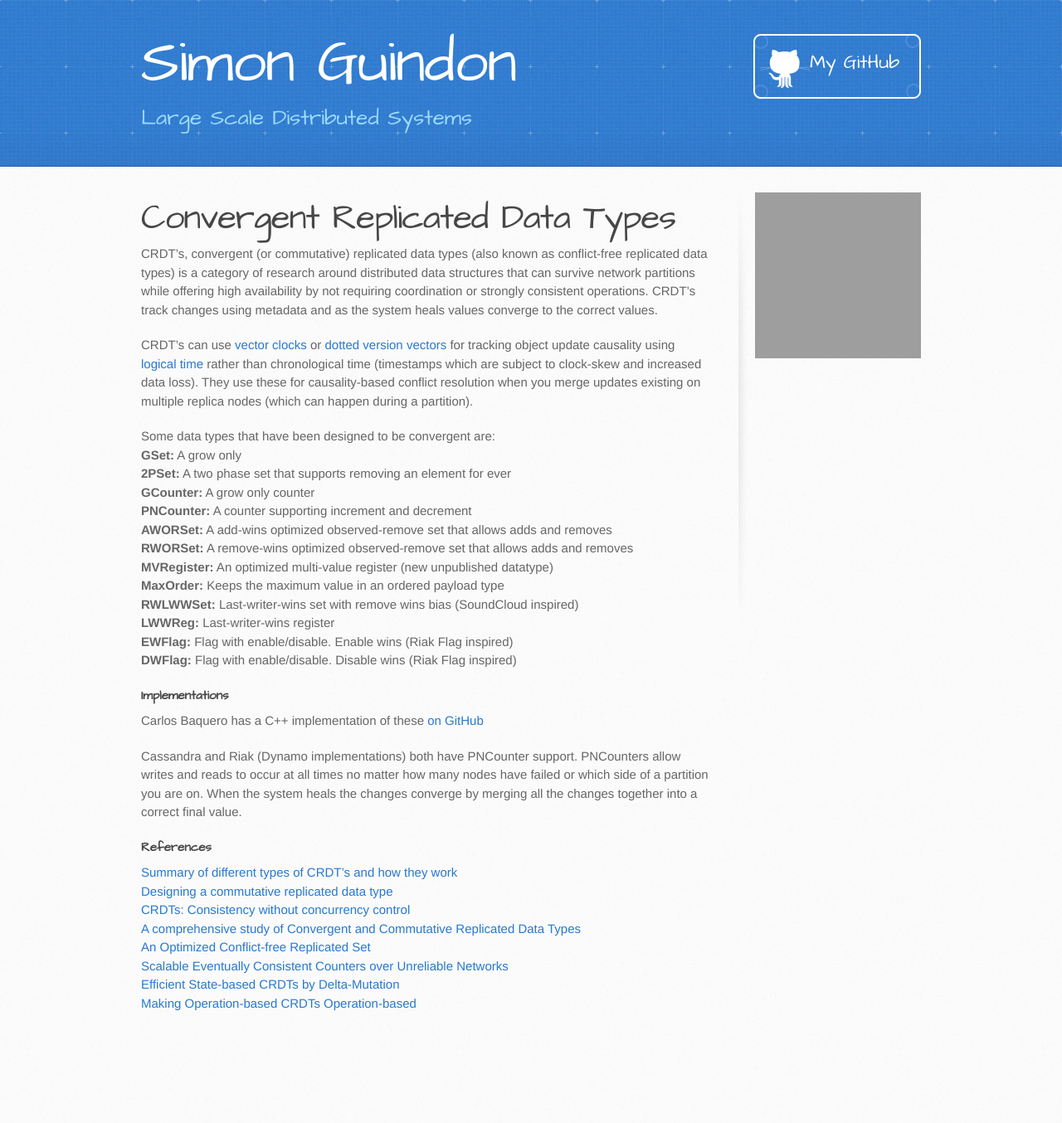
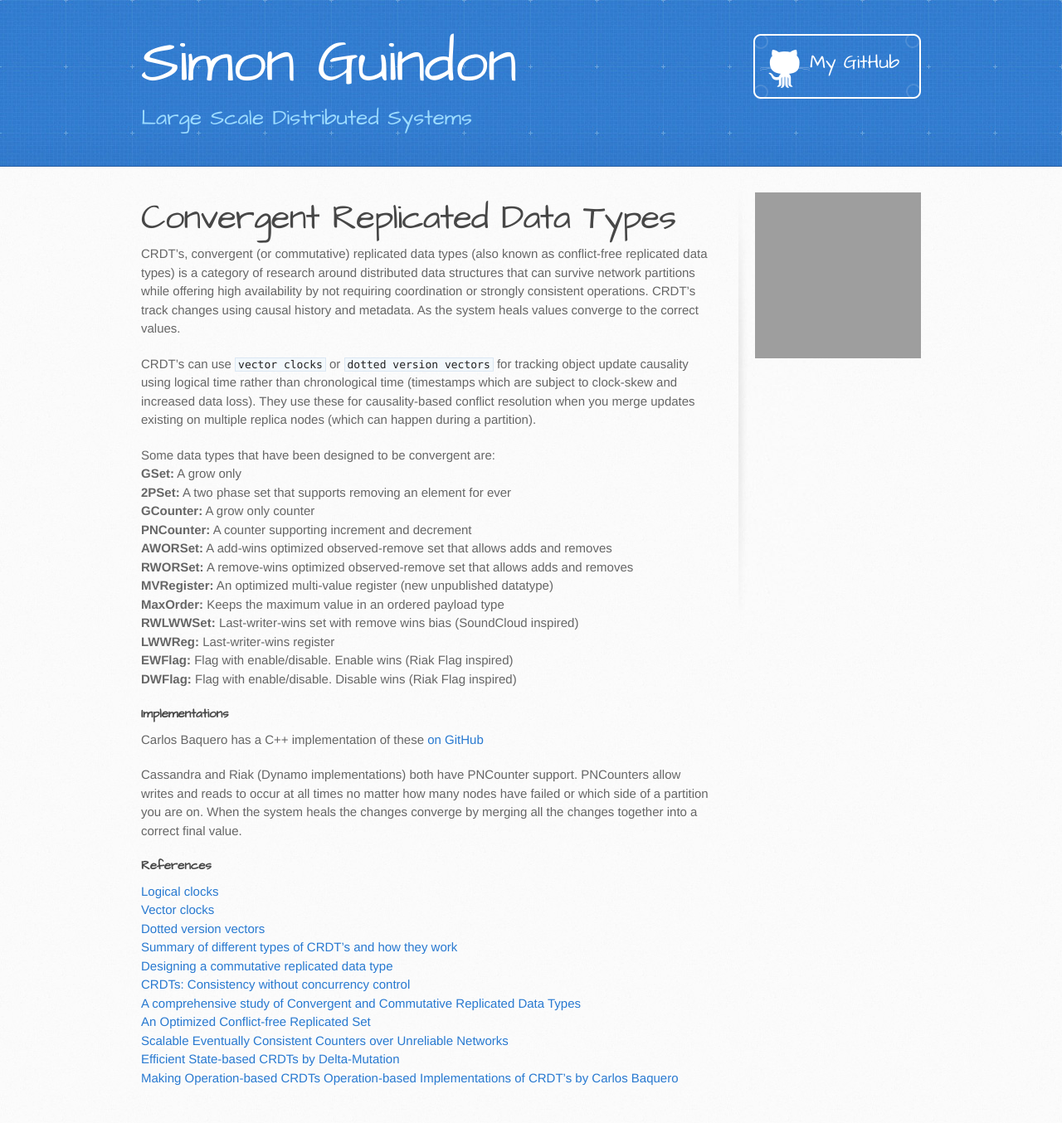
Before and after one commit to simongui/simongui.github.io, a Jekyll site: the page built from distributed-systems/crdt.md, in a window 1280 px wide. Shown: the whole page at 83% size. Built offline with Jekyll 4.4.1, drawn with Linux system fonts in a browser that asks for light colours; before the commit the page ends 1264 px from its top, so only the background shows below that; grey boxes are pictures that could not be loaded.

Commit message:
no message

```diff
--- a/distributed-systems/crdt.md
+++ b/distributed-systems/crdt.md
@@ -5,9 +5,9 @@ title: Convergent Replicated Data Types
 
 # {{ page.title }}
 
-CRDT's, convergent (or commutative) replicated data types (also known as conflict-free replicated data types) is a category of research around distributed data structures that can survive network partitions while offering high availability by not requiring coordination or strongly consistent operations. CRDT's track changes using metadata and as the system heals values converge to the correct values.
+CRDT's, convergent (or commutative) replicated data types (also known as conflict-free replicated data types) is a category of research around distributed data structures that can survive network partitions while offering high availability by not requiring coordination or strongly consistent operations. CRDT's track changes using causal history and metadata. As the system heals values converge to the correct values.
 
-CRDT's can use [vector clocks](http://en.wikipedia.org/wiki/Vector_clock){:target="_blank"} or [dotted version vectors](http://arxiv.org/pdf/1011.5808v1.pdf){:target="_blank"} for tracking object update causality using [logical time](http://research.microsoft.com/en-us/um/people/lamport/pubs/time-clocks.pdf){:target="_blank"} rather than chronological time (timestamps which are subject to clock-skew and increased data loss). They use these for causality-based conflict resolution when you merge updates existing on multiple replica nodes (which can happen during a partition).
+CRDT's can use `vector clocks` or `dotted version vectors` for tracking object update causality using logical time rather than chronological time (timestamps which are subject to clock-skew and increased data loss). They use these for causality-based conflict resolution when you merge updates existing on multiple replica nodes (which can happen during a partition).
 
 Some data types that have been designed to be convergent are:
 **GSet:** A grow only
@@ -29,6 +29,9 @@ Carlos Baquero has a C++ implementation of these [on GitHub](https://github.com/
 Cassandra and Riak (Dynamo implementations) both have PNCounter support. PNCounters allow writes and reads to occur at all times no matter how many nodes have failed or which side of a partition you are on. When the system heals the changes converge by merging all the changes together into a correct final value.
 
 #### References
+[Logical clocks](http://research.microsoft.com/en-us/um/people/lamport/pubs/time-clocks.pdf){:target="_blank"}
+[Vector clocks](http://en.wikipedia.org/wiki/Vector_clock){:target="_blank"}
+[Dotted version vectors](http://arxiv.org/pdf/1011.5808v1.pdf){:target="_blank"}
 [Summary of different types of CRDT's and how they work](https://github.com/pfraze/crdt_notes){:target="_blank"}
 [Designing a commutative replicated data type](http://arxiv.org/pdf/0710.1784v1.pdf){:target="_blank"}
 [CRDTs: Consistency without concurrency control](http://arxiv.org/pdf/0907.0929v1.pdf){:target="_blank"}
@@ -37,3 +40,4 @@ Cassandra and Riak (Dynamo implementations) both have PNCounter support. PNCount
 [Scalable Eventually Consistent Counters over Unreliable Networks](http://arxiv.org/pdf/1307.3207v1.pdf){:target="_blank"}
 [Efficient State-based CRDTs by Delta-Mutation](http://arxiv.org/pdf/1410.2803.pdf){:target="_blank"}
 [Making Operation-based CRDTs Operation-based](http://haslab.uminho.pt/ashoker/files/opbaseddais14.pdf){:target="_blank"}
+[Implementations of CRDT's by Carlos Baquero](https://github.com/CBaquero/delta-enabled-crdts){:target="_blank"}
```
Also changed, not shown: distributed-systems/eventual-consistency.md (+2 -1 lines).
